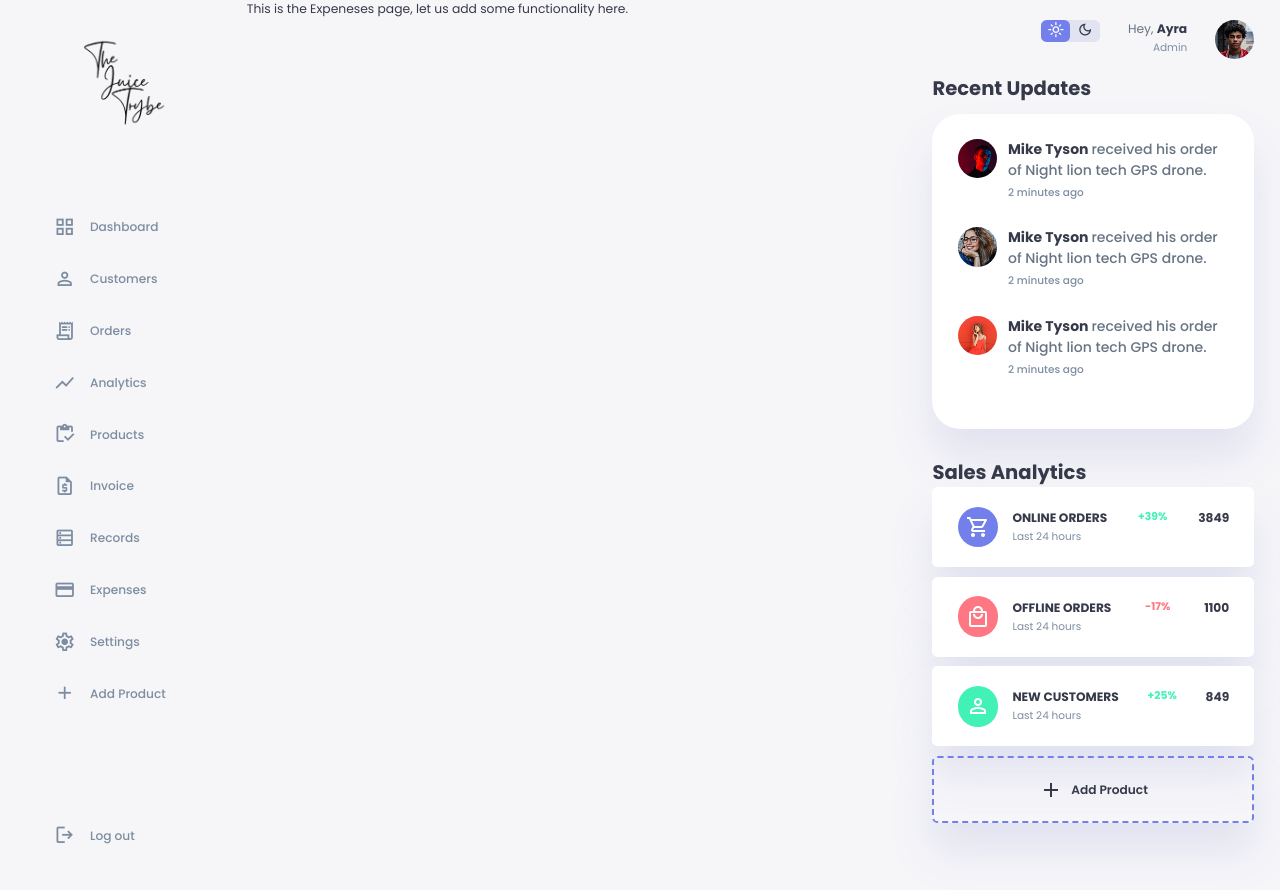
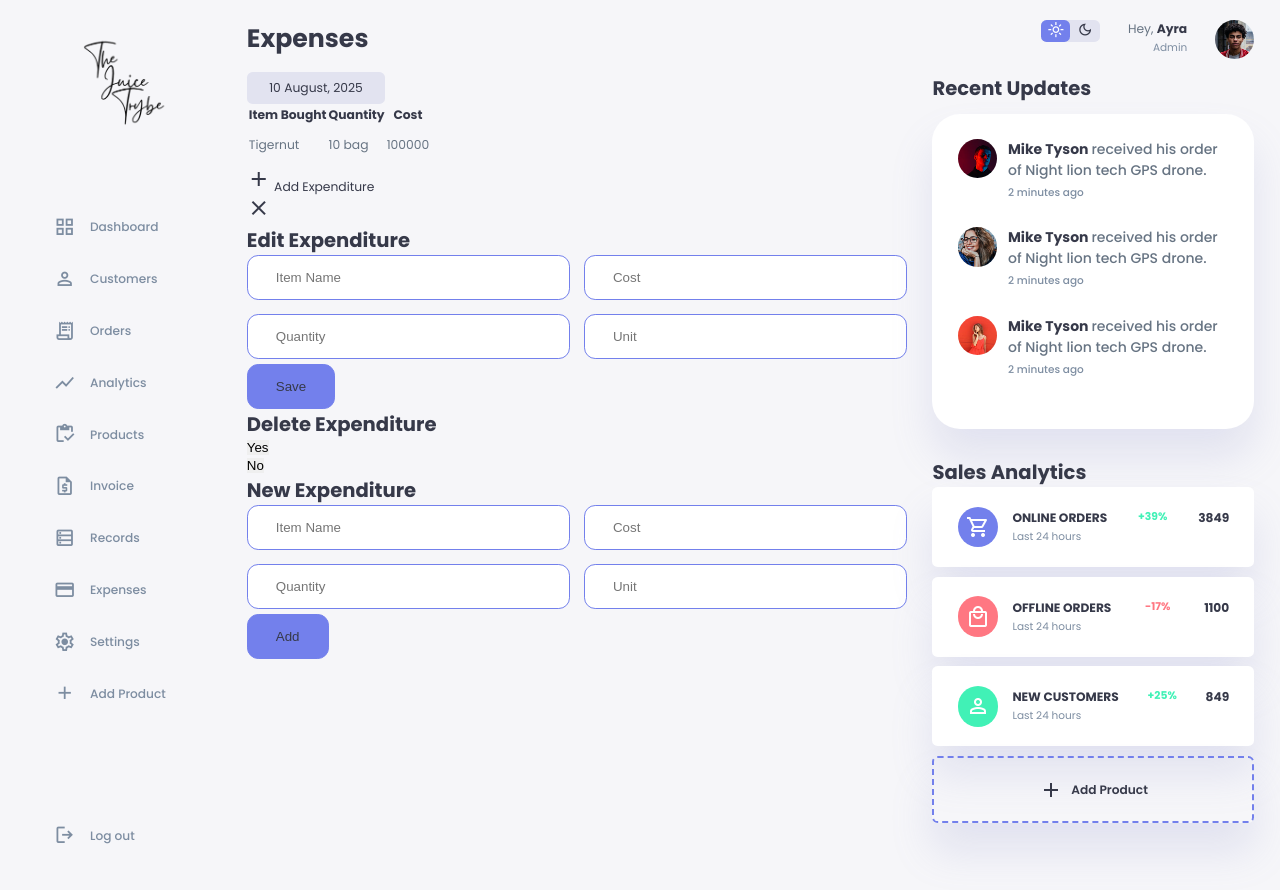
Before and after one commit to muhabal/TJT, a Django app: page /expenses in a window 1280 px wide. Run offline with Django 5.2, Linux system fonts and the light colour scheme; a user stored in the database is signed in; data comes from the database, SQL or seed files in the repository; parts of the project's set-up code (start-up, migrations or seed data) failed here and were passed over.

Commit message:
complete expenses template

```diff
--- a/receipt/templates/expenses.html
+++ b/receipt/templates/expenses.html
@@ -2,9 +2,107 @@
 
 {% load static %}
 
+{% block main %}
+<main>
+  <h1>Expenses</h1>
 
-{% block main %}
-This is the Expeneses page, let us add some functionality here.
+  <div class="date">
+    <input type="date">
+  </div>
+
+  <div class="expenses_list">
+    <table>
+      <thead>
+        <tr>
+          <th>Item Bought</th>
+          <th>Quantity</th>
+          <th>Cost</th>
+        </tr>
+      </thead>
+      <tbody>
+        {% for expense in expenses %}
+          <tr id="expense-{{ expense.id }}">
+            <td>{{ expense.name }}</td>
+            <td>{{ expense.quantity }} {{ expense.unit }}</td>
+            <td>{{ expense.cost }}</td>
+
+            {% if request.is_superuser %}
+            <td class="primary detail" data-expense-id="{{ expense.id }}">
+              <span>Details</span>
+              <button>
+                <span class="material-symbols-outlined">
+                more_vert
+                </span>
+              </button>
+              <div class="detail-options">
+                <p data-action="edit">Edit</p>
+                <p data-action="delete">Delete</p>
+              </div>
+            </td>
+            {% endif %}
+
+          </tr>
+        {% endfor %}
+      </tbody>
+    </table>
+  </div>
+  <div class="add-expense-main">
+    <div>
+      <span class="material-symbols-outlined">
+      add
+      </span>
+      Add Expenditure
+    </div>
+  </div>
+  <div class="expenses_details">
+    <div class="close" id="close-btn">
+      <span class="material-symbols-outlined">
+      close</span>
+    </div>
+    <div class="edit_expenditure">
+      <h2>Edit Expenditure</h2>
+      <form method="post" action="expenses">
+        {% csrf_token %}
+        <div class="edit-inputs">
+          <input type="hidden" name="id">
+          <input name="name" placeholder="Item Name" type="text">
+          <input name="cost" placeholder="Cost" type="text">
+          <input name="quantity" placeholder="Quantity" type="text">
+          <input name="unit" placeholder="Unit" type="text">
+        </div>
+      <input type="submit" name="" id="submit" value="Save">
+      </form>
+    </div>
+    <div class="delete-expenditure">
+      <h2>Delete Expenditure</h2>
+      <h3></h3>
+      <div>
+        <form action="" method="post">
+          {% csrf_token %}
+          <input type="hidden" name="delete" value="delete">
+          <input type="hidden" name="id">
+          <button data-action="yes">Yes</button>
+        </form>
+        <button data-action="no">No</button>
+      </div>
+    </div>
+    <div class="add-new-expense" id="newExpenditure">
+      <h2>New Expenditure</h2>
+      <form method="post" class="" action="">
+        {% csrf_token %}
+        <div class="edit-inputs">
+          <input type="hidden" name="new" value="new">
+          <input name="name" placeholder="Item Name" type="text">
+          <input name="cost" placeholder="Cost" type="text">
+          <input name="quantity" placeholder="Quantity" type="text">
+          <input name="unit" placeholder="Unit" type="text">
+        </div>
+      <input type="submit" name="" id="submit" value="Add">
+      </form>
+    </div>
+    {{ expenses_js|json_script:"expenses_js" }}
+  </div>
+</main>
 {% endblock main %}
 
 
--- a/receipt/templates/products.html
+++ b/receipt/templates/products.html
@@ -2,7 +2,7 @@
 {% load static %}
 {% block main %}
 <main>
-  <h1>Orders</h1>
+  <h1>Products</h1>
 
   <div class="date">
     <input type="date">
```
